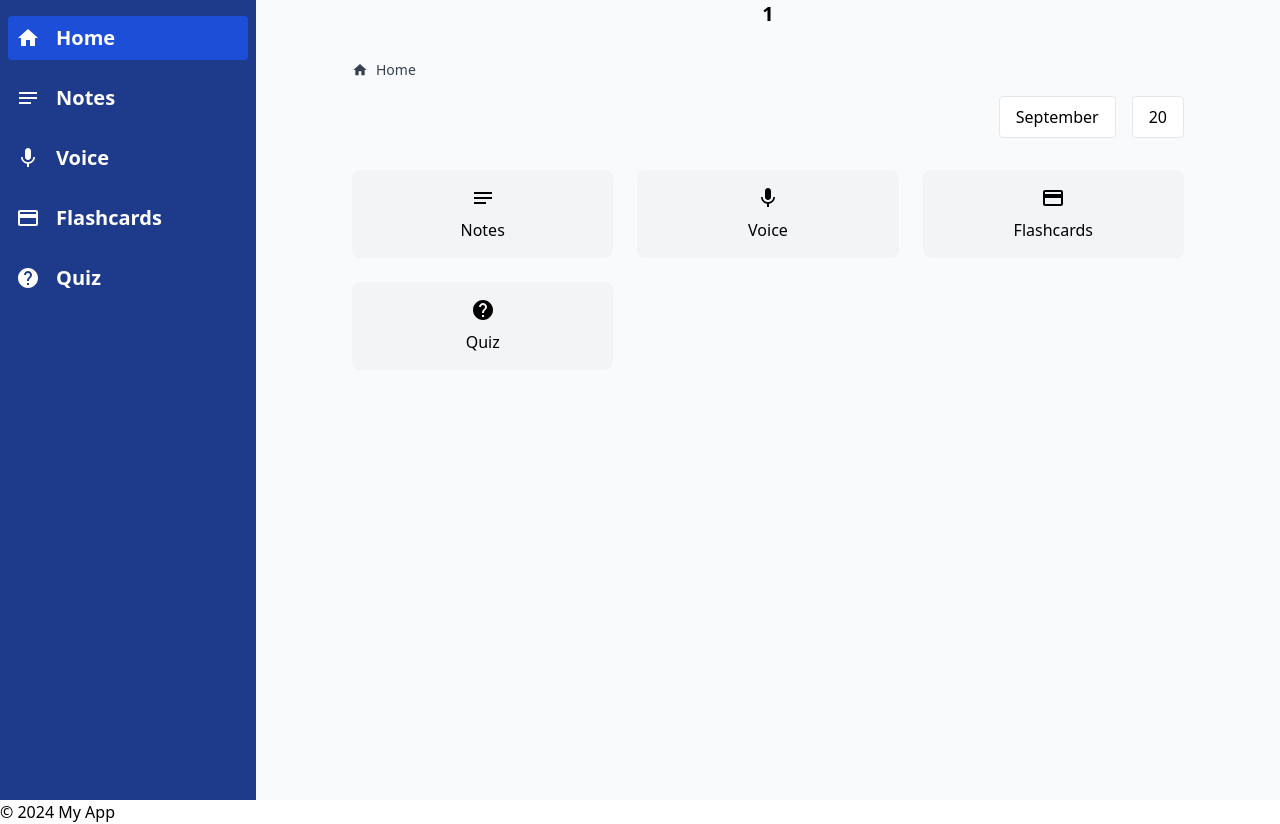
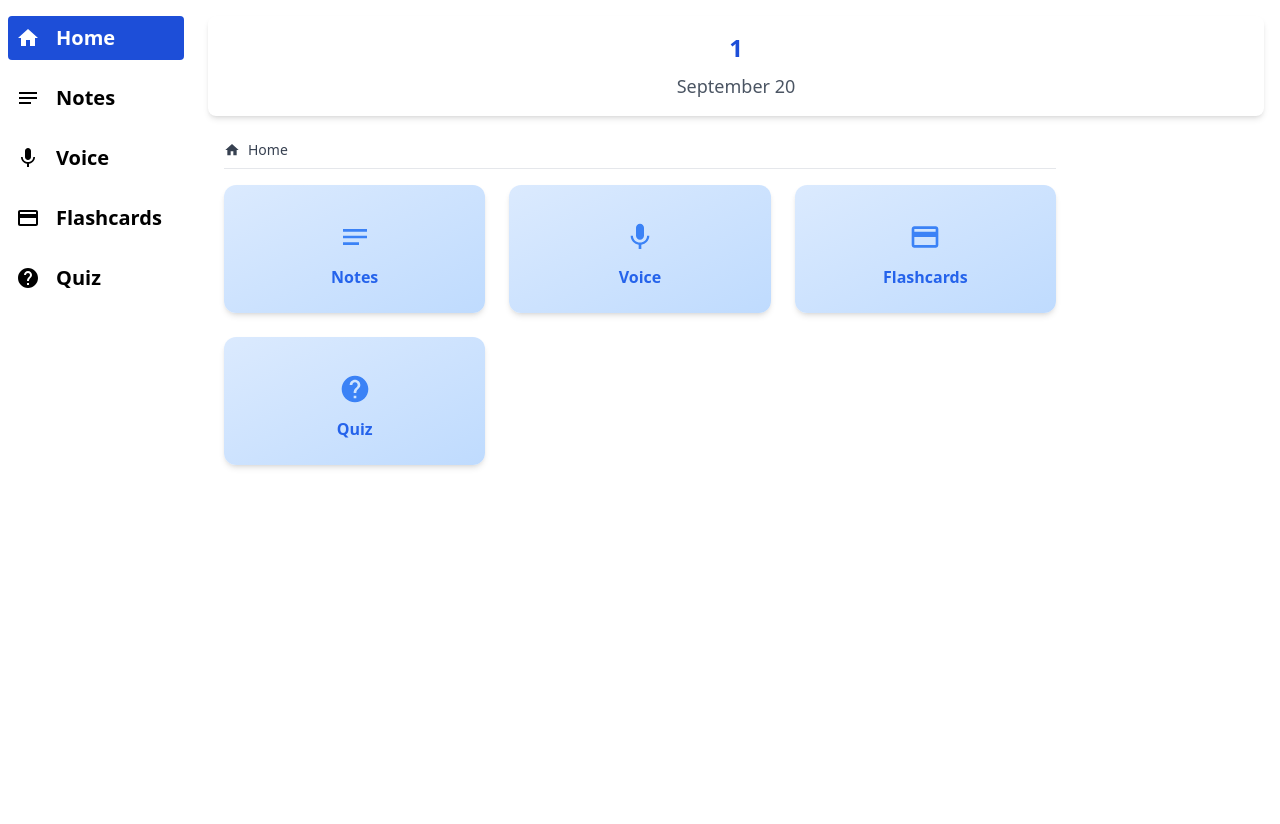
Before and after one commit to FillingVoid7/IoT-solution, a React (Vite) app in the folder newFrontend/: page /subject/1/1 in a window 1280 px wide. After the commit the page ends 800 px from the top, so only its background shows below. Built offline with nearby package versions, Linux system fonts and the light colour scheme; no server answers.

Commit message:
added voice

```diff
--- a/newFrontend/package.json
+++ b/newFrontend/package.json
@@ -14,6 +14,7 @@
         "axios": "^1.7.7",
         "date-fns": "^4.1.0",
         "dayjs": "^1.11.13",
+        "framer-motion": "^11.5.6",
         "microsoft-cognitiveservices-speech-sdk": "^1.40.0",
         "postcss-cli": "^11.0.0",
         "react": "^18.3.1",
--- a/newFrontend/src/components/Layout.jsx
+++ b/newFrontend/src/components/Layout.jsx
@@ -21,9 +21,9 @@ function Layout() {
       </main>
 
       {/* Common Footer */}
-      <footer>
+      {/* <footer>
         <p>© 2024 My App</p>
-      </footer>
+      </footer> */}
     </div>
   );
 }
--- /dev/null
+++ b/newFrontend/src/components/Voice.jsx
@@ -0,0 +1,25 @@
+import React from 'react';
+
+function Voice({ audioData }) {
+  return (
+    <div className="p-4">
+      <h1 className="text-2xl font-bold mb-4">Voice Notes</h1>
+      <div className="space-y-4">
+        {audioData.map((note, index) => (
+          <div key={index} className="bg-white p-4 rounded-lg shadow-md flex items-center space-x-4">
+            <div className="flex-1">
+              <h2 className="font-semibold">Voice Note {index + 1}</h2>
+              <p className="text-gray-600">{note.audio_text}</p>
+            </div>
+            <audio controls className="ml-4">
+              <source src={note.audio_url} type="audio/wav" />
+              Your browser does not support the audio element.
+            </audio>
+          </div>
+        ))}
+      </div>
+    </div>
+  );
+}
+
+export default Voice;
--- a/newFrontend/src/pages/Contents.jsx
+++ b/newFrontend/src/pages/Contents.jsx
@@ -1,39 +1,86 @@
-import React, { useEffect, useState } from 'react';
-import { useParams, useNavigate } from 'react-router-dom';
-import axios from 'axios';
-import { MdHome, MdNotes, MdMic, MdHelp, MdCreditCard, MdChevronRight } from 'react-icons/md';
-import Notes from '../components/Notes';
+import React, { useEffect, useState } from "react";
+import { useParams, useNavigate } from "react-router-dom";
+import axios from "axios";
+import {
+  MdHome,
+  MdNotes,
+  MdMic,
+  MdHelp,
+  MdCreditCard,
+  MdChevronRight,
+} from "react-icons/md";
+import Notes from "../components/Notes";
+import Voice from "../components/Voice";
+import { motion } from 'framer-motion';
 
 // Placeholder components for each section
 
-const Voice = () => <div>Voice Component</div>;
 const Flashcards = () => <div>Flashcards Component</div>;
 const Quiz = () => <div>Quiz Component</div>;
 
-const DashboardItem = ({ icon: Icon, label, onClick, isActive }) => (
-  <button
-    className={`bg-gray-100 p-4 rounded-lg flex flex-col items-center justify-center space-y-2 ${isActive ? 'ring-2 ring-blue-500' : ''}`}
-    onClick={onClick}
-  >
-    <Icon className={`w-6 h-6 ${isActive ? 'text-blue-500' : ''}`} />
-    <span className={isActive ? 'text-blue-500' : ''}>{label}</span>
-  </button>
-);
+
+const DashboardItem = ({ icon: Icon, label, onClick, isActive }) => {
+  return (
+    <motion.button
+      className={`
+        relative overflow-hidden bg-gradient-to-br from-blue-100 to-blue-200
+        shadow-md hover:shadow-lg transition-all duration-300 ease-in-out
+        p-6 rounded-xl flex flex-col items-center justify-center space-y-3
+        ${isActive ? "ring-2 ring-blue-500" : ""}
+      `}
+      onClick={onClick}
+      whileHover={{ scale: 1.05 }}
+      whileTap={{ scale: 0.95 }}
+    >
+      <motion.div
+        className="absolute inset-0 bg-blue-300 opacity-0"
+        initial={false}
+        animate={isActive ? { opacity: 0.2 } : { opacity: 0 }}
+        transition={{ duration: 0.3 }}
+      />
+
+      <motion.div
+        initial={{ y: 10, opacity: 0 }}
+        animate={{ y: 0, opacity: 1 }}
+        transition={{ duration: 0.5 }}
+      >
+        <Icon className={`w-8 h-8 ${isActive ? "text-blue-600" : "text-blue-500"}`} />
+      </motion.div>
+
+      <motion.span
+        className={`font-semibold ${isActive ? "text-blue-700" : "text-blue-600"}`}
+        initial={{ y: 10, opacity: 0 }}
+        animate={{ y: 0, opacity: 1 }}
+        transition={{ duration: 0.5, delay: 0.1 }}
+      >
+        {label}
+      </motion.span>
+
+      <div className="absolute bottom-0 left-0 w-full h-1 bg-blue-500 transform scale-x-0 origin-left transition-transform duration-300 ease-out group-hover:scale-x-100" />
+    </motion.button>
+  );
+};
+
 
 const Breadcrumbs = ({ subjectName, activeComponent, onNavigate }) => (
   <nav className="flex" aria-label="Breadcrumb">
     <ol className="inline-flex items-center space-x-1 md:space-x-3">
       <li className="inline-flex items-center">
-        <button onClick={() => onNavigate('Home')} className="inline-flex items-center text-sm font-medium text-gray-700 hover:text-blue-600">
+        <button
+          onClick={() => onNavigate("Home")}
+          className="inline-flex items-center text-sm font-medium text-gray-700 hover:text-blue-600"
+        >
           <MdHome className="mr-2 w-4 h-4" />
           Home
         </button>
       </li>
-      {activeComponent && activeComponent !== 'Home' && (
+      {activeComponent && activeComponent !== "Home" && (
         <li>
           <div className="flex items-center">
             <MdChevronRight className="w-6 h-6 text-gray-400" />
-            <span className="ml-1 text-sm font-medium text-gray-700">{activeComponent}</span>
+            <span className="ml-1 text-sm font-medium text-gray-700">
+              {activeComponent}
+            </span>
           </div>
         </li>
       )}
@@ -45,15 +92,57 @@ function Contents() {
   const { date, subjectName } = useParams();
   const navigate = useNavigate();
   const [contents, setContents] = useState([]);
-  const [activeComponent, setActiveComponent] = useState('Home');
+  const [activeComponent, setActiveComponent] = useState("Home");
   const currentDate = new Date();
-  const month = currentDate.toLocaleString('default', { month: 'long' });
+  const month = currentDate.toLocaleString("default", { month: "long" });
   const day = currentDate.getDate();
+  useEffect(() => {
+    setActiveComponent("Home"); // Set default active component
+  }, []);
+
+  useEffect(() => {
+    const fetchData = async () => {
+      try {
+        const response = await axios.get(
+          `http://localhost:3000/getSubjectContent/${date}?subjectName=${subjectName}`
+        );
+        console.log(response.data);
+        setContents(response.data.content || []);
+      } catch (error) {
+        console.error("Error fetching notes:", error);
+      }
+    };
+    fetchData();
+  }, []);
+
+  const audioData = [];
+  const imageData = [];
+
+  // Iterate over the content array
+  contents.forEach((item) => {
+    // Check for audio properties
+    if (item.audio_text && item.audio_url) {
+      audioData.push({
+        audio_text: item.audio_text,
+        audio_url: item.audio_url,
+      });
+    }
+
+    // Check for image properties
+    if (item.image_text && item.image_url) {
+      imageData.push({
+        image_text: item.image_text,
+        image_url: item.image_url,
+      });
+    }
+  });
 
   useEffect(() => {
     const fetchContents = async () => {
       try {
-        const response = await axios.get(`http://localhost:3000/getSubjectContent/${date}?subjectName=${subjectName}`);
+        const response = await axios.get(
+          `http://localhost:3000/getSubjectContent/${date}?subjectName=${subjectName}`
+        );
         setContents(response.data.content || []);
         console.log(response.data);
       } catch (error) {
@@ -66,58 +155,60 @@ function Contents() {
 
   const renderActiveComponent = () => {
     switch (activeComponent) {
-      case 'Home':
+      case "Home":
         return (
-          <div className="grid grid-cols-2 md:grid-cols-3 gap-6">
+          <div className="grid grid-cols-2 md:grid-cols-3 gap-6 ">
             <DashboardItem
               icon={MdNotes}
               label="Notes"
-              onClick={() => handleNavigation('Notes')}
-              isActive={false}
+              onClick={() => handleNavigation("Notes")}
+              isActive={activeComponent === "Notes"}
             />
             <DashboardItem
               icon={MdMic}
               label="Voice"
-              onClick={() => handleNavigation('Voice')}
-              isActive={false}
+              onClick={() => handleNavigation("Voice")}
+              isActive={activeComponent === "Voice"}
             />
             <DashboardItem
               icon={MdCreditCard}
               label="Flashcards"
-              onClick={() => handleNavigation('Flashcards')}
-              isActive={false}
+              onClick={() => handleNavigation("Flashcards")}
+              isActive={activeComponent === "Flashcards"}
             />
             <DashboardItem
               icon={MdHelp}
               label="Quiz"
-              onClick={() => handleNavigation('Quiz')}
-              isActive={false}
+              onClick={() => handleNavigation("Quiz")}
+              isActive={activeComponent === "Quiz"}
             />
           </div>
         );
-      case 'Notes':
-        return <Notes contents={contents} />;
-      case 'Voice':
-        return <Voice />;
-      case 'Flashcards':
+      case "Notes":
+        return <Notes imageData={imageData} />;
+      case "Voice":
+        return <Voice audioData={audioData} />;
+      case "Flashcards":
         return <Flashcards />;
-      case 'Quiz':
+      case "Quiz":
         return <Quiz />;
       default:
-        return null;
+        return <div>Select a component from the sidebar.</div>; // Default message
     }
   };
-
   const handleNavigation = (component) => {
+    console.log("Navigating to:", component); // Debug log
     setActiveComponent(component);
-    // If you need to update the URL, you can use navigate here
-    // navigate(`/${subjectName}/${component.toLowerCase()}`);
   };
 
   const SidebarItem = ({ icon: Icon, label }) => (
     <button
-      className={`flex gap-4 text-xl font-semibold items-center w-full p-2 rounded ${activeComponent === label ? 'bg-blue-700 text-white' : 'text-white hover:bg-blue-800'}`}
-      onClick={() => handleNavigation(label)}
+      className={`flex gap-4 text-xl font-semibold items-center w-full p-2 rounded ${
+        activeComponent === label
+          ? "bg-blue-700 text-white"
+          : "hover:bg-blue-800 hover:text-white"
+      }`}
+      onClick={() => handleNavigation(label)} // Ensure it calls the same handler
     >
       <Icon className="text-2xl" />
       {label}
@@ -125,10 +216,9 @@ function Contents() {
   );
 
   return (
-    <div className="flex h-screen bg-gray-50">
+    <div className="flex h-screen ">
       {/* Sidebar */}
-
-      <div className="w-64 bg-blue-900 text-white flex flex-col items-start justify-start py-4 space-y-4 px-2">
+      <div className="w-48 left-0 top-0 fixed flex-shrink-0 flex flex-col items-start justify-start py-4 space-y-4 px-2 h-full">
         <SidebarItem icon={MdHome} label="Home" />
         <SidebarItem icon={MdNotes} label="Notes" />
         <SidebarItem icon={MdMic} label="Voice" />
@@ -137,21 +227,25 @@ function Contents() {
       </div>
 
       {/* Main content */}
-      <div className="flex-1">
-      <h1 className='text-xl font-bold text-center'>{subjectName}</h1>
-        <div className="max-w-4xl mx-auto p-8">
+      <div className="flex-1 p-4">
+
+          {/* Subject and Date Header */}
+          <div className="bg-white rounded-lg ml-48 shadow-md p-4 mb-6 flex flex-col items-center">
+          <h1 className="text-2xl font-bold text-blue-700">{subjectName.toUpperCase()}</h1>
+          <div className="flex items-center mt-2">
+            <span className="text-gray-600 text-lg">{month} {day}</span>
+          </div>
+        </div>
+
+        <div className="max-w-4xl mx-auto px-8 flex-1">
           <Breadcrumbs
             subjectName={subjectName}
             activeComponent={activeComponent}
             onNavigate={handleNavigation}
           />
+          <hr className="mt-2 mb-4"/>
 
-          <div className="flex justify-end space-x-4 mb-8 mt-4">
-            <div className="bg-white border border-gray-200 rounded px-4 py-2">{month}</div>
-            <div className="bg-white border border-gray-200 rounded px-4 py-2">{day}</div>
-          </div>
-
-          {renderActiveComponent()}
+          {renderActiveComponent()} {/* Ensure this is correctly positioned */}
         </div>
       </div>
     </div>
--- a/newFrontend/src/pages/Home.jsx
+++ b/newFrontend/src/pages/Home.jsx
@@ -67,7 +67,7 @@ function Home() {
         {filledSubjects.map((subject, index) => (
           <div
             key={index}
-            className="w-80 h-40 bg-gray-200 rounded-lg shadow-lg flex items-center justify-center transition-transform transform hover:scale-110 cursor-pointer"
+            className="w-80 h-40  bg- rounded-lg shadow-lg flex items-center justify-center transition-transform transform hover:scale-110 cursor-pointer"
             onClick={() => handleSubjectClick(subject)} // Add click handler
           >
             <span className={`text-lg ${subject !== 'No Subject' ? 'font-bold' : ''}`}>
```
Also changed, not shown: newFrontend/src/components/Notes.jsx (+11 -5 lines), 1 other file (tests, documents, lock files or other folders).
